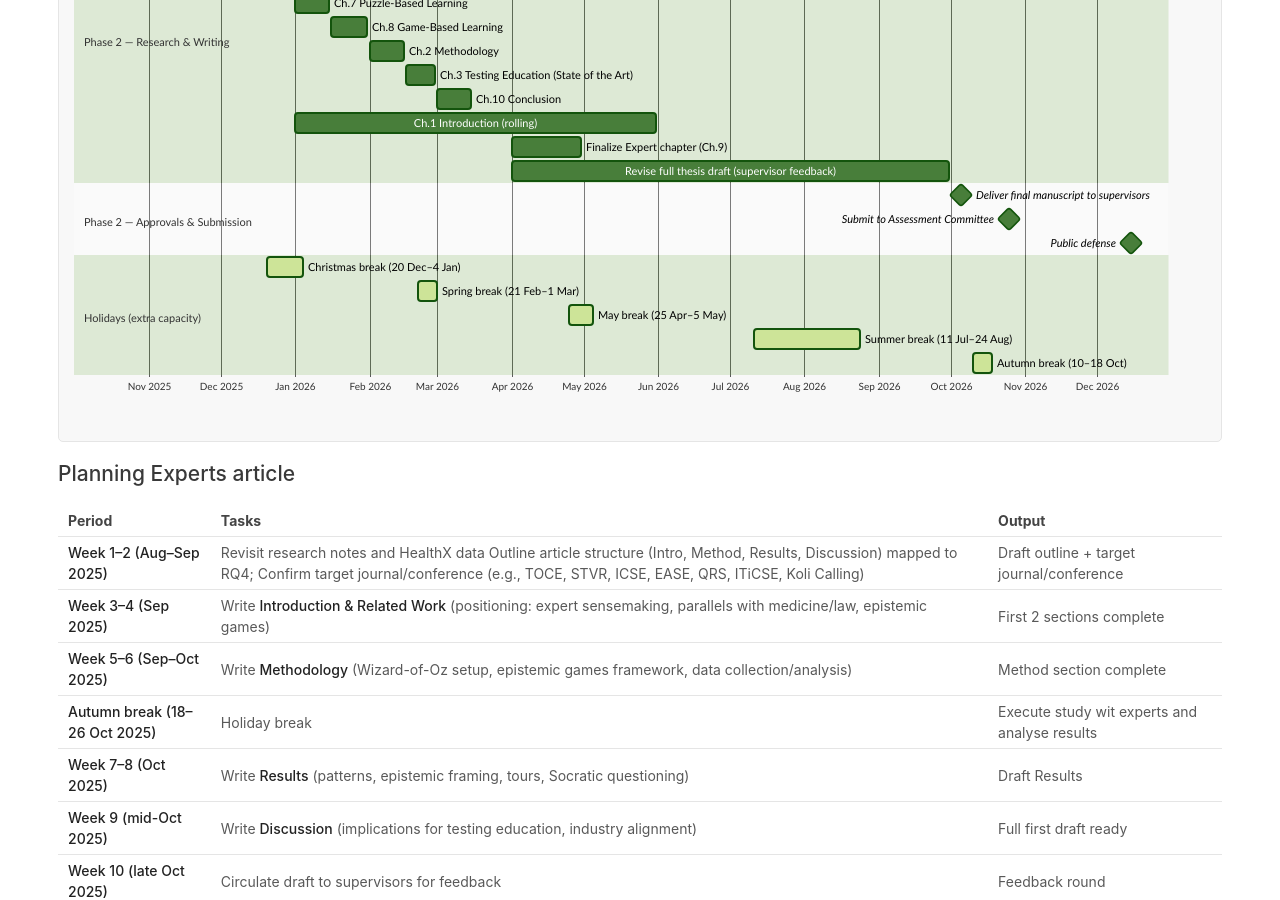
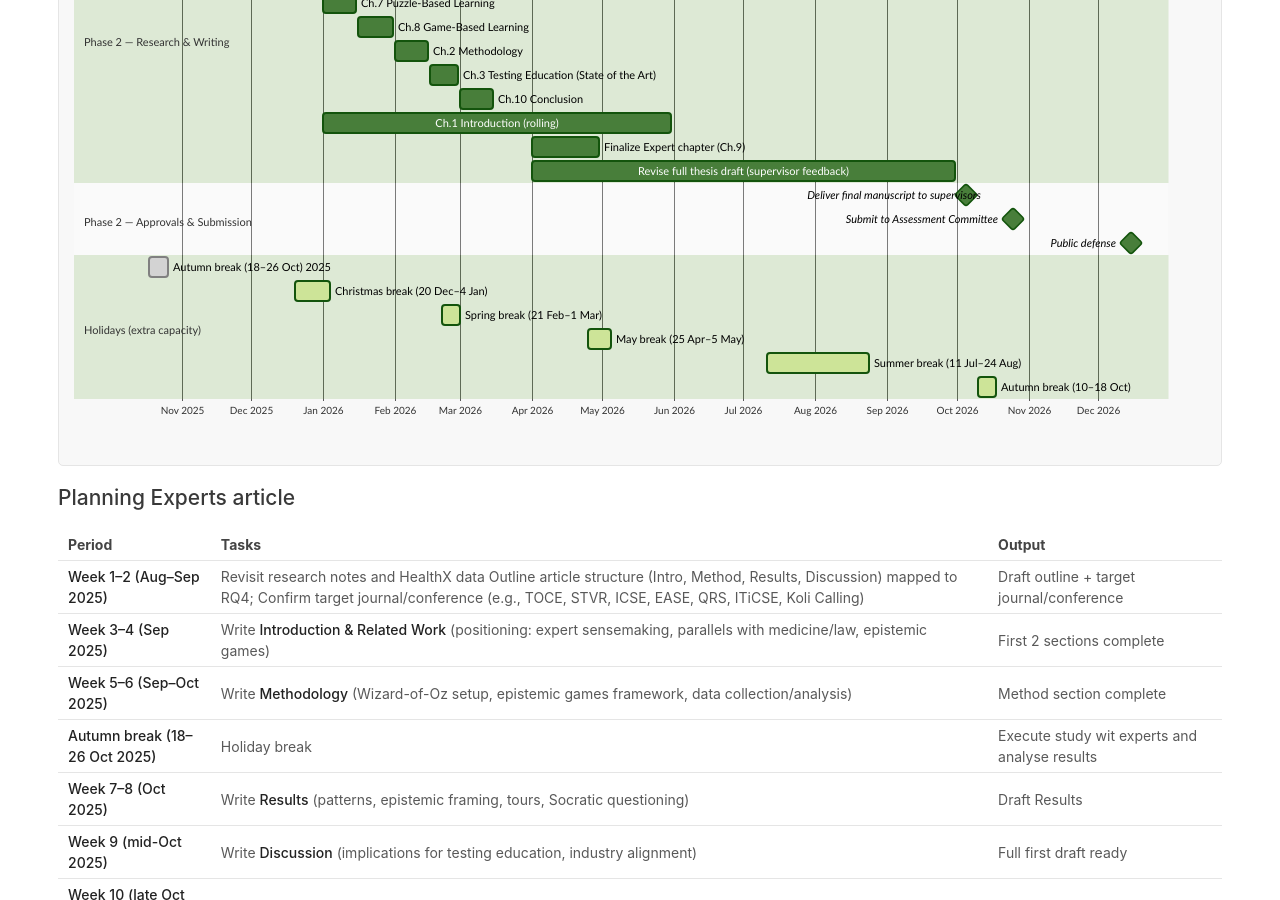
Before and after one commit to nielsdoorn/nielsdoorn.github.io, a Jekyll site: the page built from planning.md, in a window 1280 px wide and 900 px high, scrolled down 1791 px. Built offline with Jekyll 4.4.1, drawn with Linux system fonts in a browser that asks for light colours; a script that is not in the unit is left out.

Commit message:
adde dautumn break to gantt

```diff
--- a/planning.md
+++ b/planning.md
@@ -15,9 +15,9 @@ layout: wide
 |  | April – Sep 2026 | Revise full thesis draft based on supervisors’ feedback | Planned |
 |  | Oct 2026 | Deliver final manuscript to supervisors for approval | Planned |
 |  | Oct 2026 | Submission to Assessment Committee after supervisor approval | Planned |
-|  | Nov 2026 | Printing and delivery of 15 copies + digital version (≥ 3 weeks before defense) | Cancelled |
+|  | Nov 2026 | ~~Printing and delivery of 15 copies + digital version (≥ 3 weeks before defense)~~ | Cancelled |
 |  | Dec 2026 | Public defense of the dissertation | 🎯 Target |
-| **Phase 3 – Formal Procedures** | After defense Dec 2026| Declaration of printing costs reimbursement | Cancelled |
+| **Phase 3 – Formal Procedures** | After defense Dec 2026| ~~Declaration of printing costs reimbursement~~ | Cancelled |
 
 
 ## Time Allocation
@@ -25,7 +25,7 @@ Allocated time per week: ~16 hours (2 workdays) up and until 1st of April 2026.
 Extra time (e.g., holidays) can be allocated for writing.
 List of holidays up and until December 2026:
 
-- Autumn break: 18–26 Oct 2025 (9 days)
+- ~~Autumn break: 18–26 Oct 2025 (9 days)~~
 - Christmas break: 20 Dec 2025 – 4 Jan 2026 (16 days)
 - Spring break: 21 Feb – 1 Mar 2026 (9 days)
 - May break: 25 Apr – 5 May 2026 (11 days)
@@ -87,6 +87,7 @@ gantt
     Public defense                           :milestone, 2026-12-15, 0d
 
     section Holidays (extra capacity)
+    Autumn break (18–26 Oct) 2025       :done, 2025-10-18, 2025-10-26
     Christmas break  (20 Dec–4 Jan)     :active, 2025-12-20, 2026-01-04
     Spring break    (21 Feb–1 Mar)      :active, 2026-02-21, 2026-03-01
     May break       (25 Apr–5 May)      :active, 2026-04-25, 2026-05-05
```
